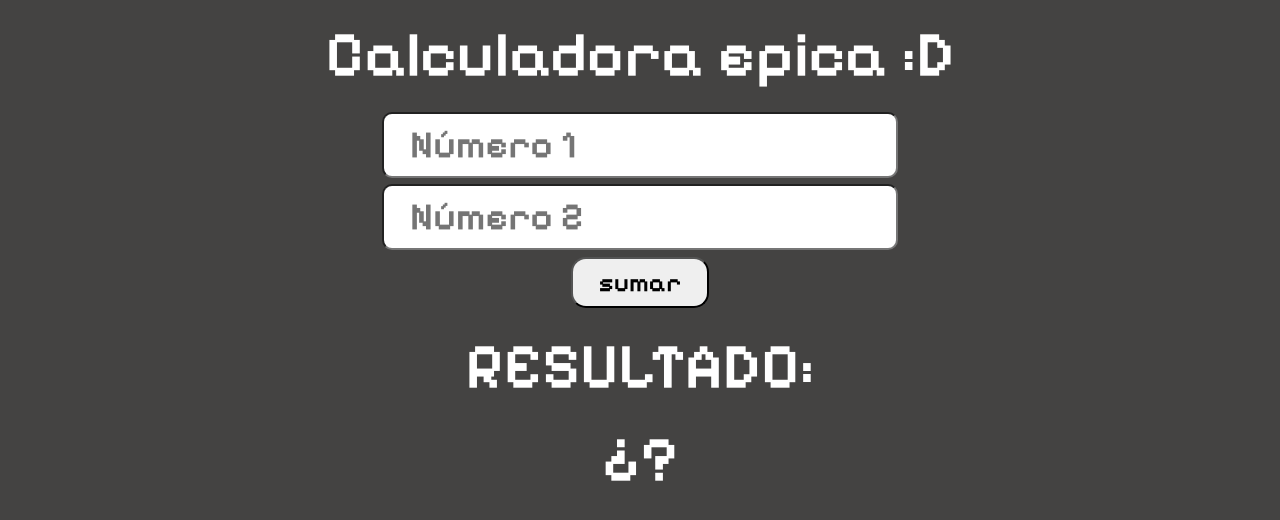
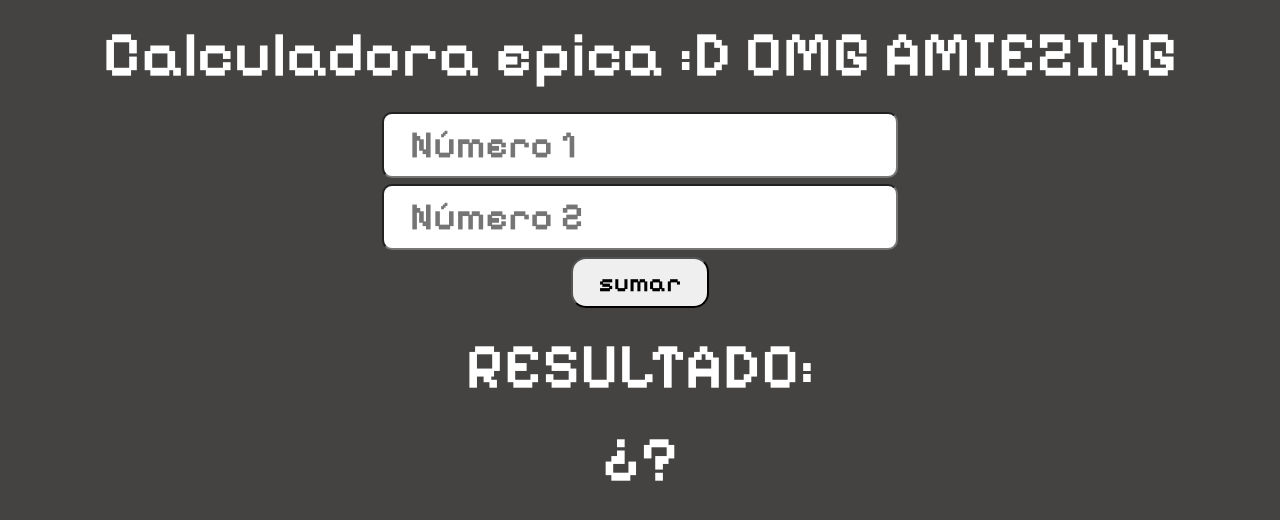
Before and after one commit to ikev2023/calculadora, a plain HTML site: page index.html in a window 1280 px wide. Drawn offline with Linux system fonts and the light colour scheme.

Commit message:
Update index.html

```diff
--- a/index.html
+++ b/index.html
@@ -8,7 +8,7 @@
     <title>Calculadora</title>
 </head>
 <body>
-<h1>Calculadora epica :D</h1>
+<h1>Calculadora epica :D OMG AMIEZING</h1>
 <div>
     <input type="text" placeholder="Número 1" class="num1">
 </div>
```
